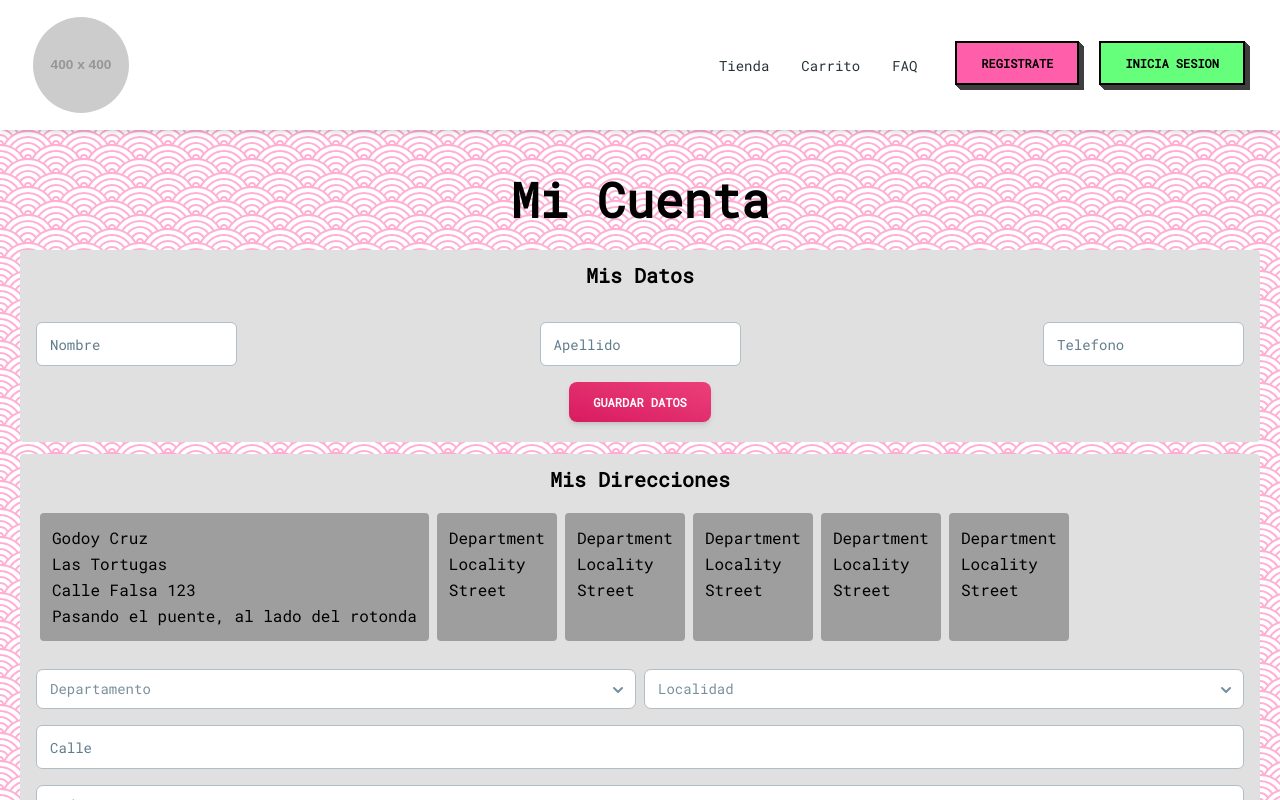
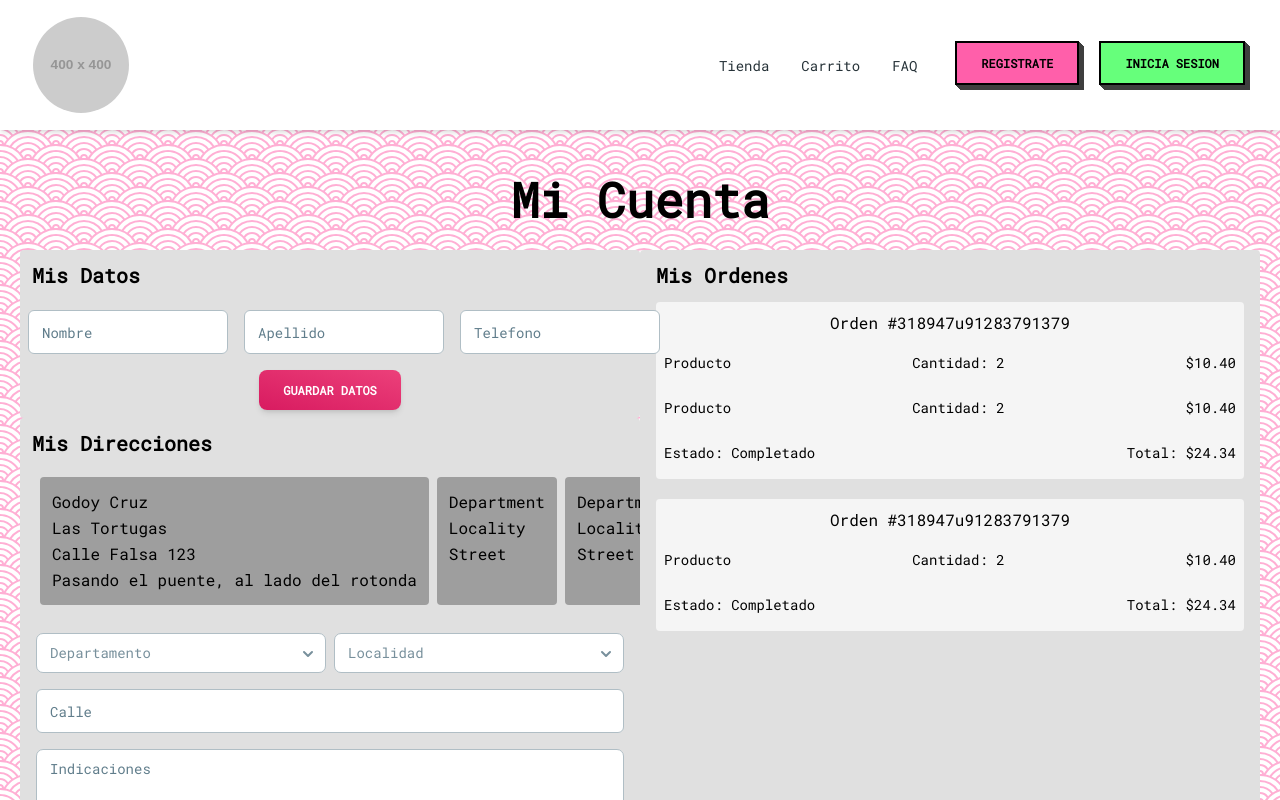
Before and after one commit to kmdz12/market, a React (Vite) app in the folder client/: page /account in a window 1280 px wide. Shown: the top 800 px of the page. Built offline with nearby package versions, Linux system fonts and the light colour scheme; no server answers.

Commit message:
feature: add missing breakpoints style

```diff
--- a/client/src/pages/Account/Account.page.jsx
+++ b/client/src/pages/Account/Account.page.jsx
@@ -14,20 +14,21 @@ function AccountPage() {
                     <Typography variant='h1'>Mi Cuenta</Typography>
                 </div>
                 {/* Main Container */}
-                <div className='px-5'>
+                <div className='px-5 lg:flex'>
                     {/* My Data Container */}
-                    <div className='bg-gray-300 flex flex-col items-center rounded'>
-                        <Typography variant='h5' className='py-3'>Mis Datos</Typography>
-                        <div className='w-full py-3 px-4'>
-                            <div className='md:flex justify-between'>
-                                <div className='py-2'>
+                    <div className='lg:w-1/2'>
+
+                        <div className='bg-gray-300 flex flex-col items-center rounded lg:items-start'>
+                            <Typography variant='h5' className='p-3'>Mis Datos</Typography>
+                            <div className='w-full py-3 px-4 lg:p-0'>
+                                <div className='md:flex justify-between lg:flex-col xl:flex-row'>
+                                    <div className='p-2 xl:w-full'>
                                         <Input className="bg-white" label='Nombre' variant="outlined" size='lg' />
                                     </div>
-                                <div className='py-2'>
-
+                                    <div className='p-2 xl:w-full'>
                                         <Input className="bg-white" label='Apellido' variant="outlined" size='lg' />
                                     </div>
-                                <div className='py-2'>
+                                    <div className='p-2 xl:w-full'>
                                         <Input className="bg-white" label="Telefono" type="number" variant="outlined" size='lg' />
                                     </div>
                                 </div>
@@ -39,8 +40,8 @@ function AccountPage() {
                         </div>
 
                         {/* My Directions Container */}
-                    <div className='bg-gray-300 flex flex-col items-center rounded my-3'>
-                        <Typography variant='h5' className='py-3'>Mis Direcciones</Typography>
+                        <div className='bg-gray-300 flex flex-col items-center rounded my-3 lg:items-start lg:m-0'>
+                            <Typography variant='h5' className='p-3'>Mis Direcciones</Typography>
                             {/* Saved Directions Container*/}
                             <div className='flex flex-row overflow-x-scroll py-2 w-full px-4'>
                                 <div className='bg-gray-500 rounded p-3 mx-1'>
@@ -111,8 +112,10 @@ function AccountPage() {
                                 </div>
                             </div>
                         </div>
+                    </div>
 
-                    <div className='bg-gray-300 flex flex-col items-center rounded mb-5 px-4'>
+
+                    <div className='bg-gray-300 flex flex-col items-center rounded mb-5 px-4 lg:items-start lg:w-1/2 lg:m-0'>
                         <Typography variant='h5' className='py-3'>Mis Ordenes</Typography>
 
                         <div className='py-2 w-full bg-gray-100 rounded mb-5'>
```
Lines whose indentation alone changed are shown as unchanged.
